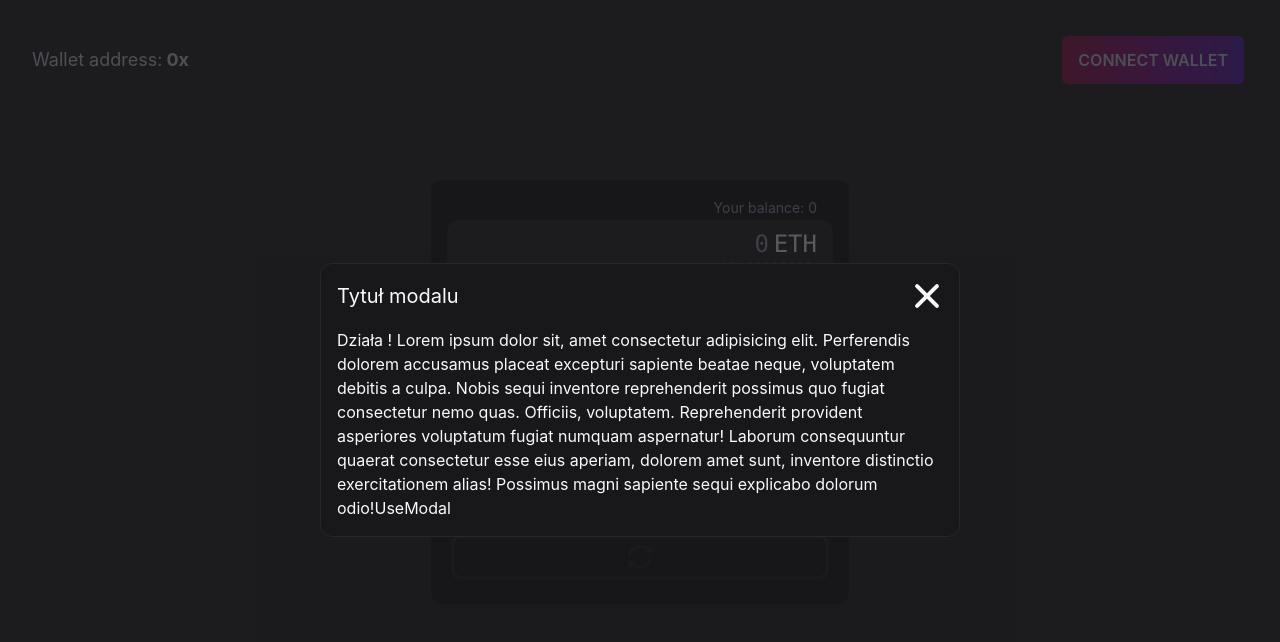
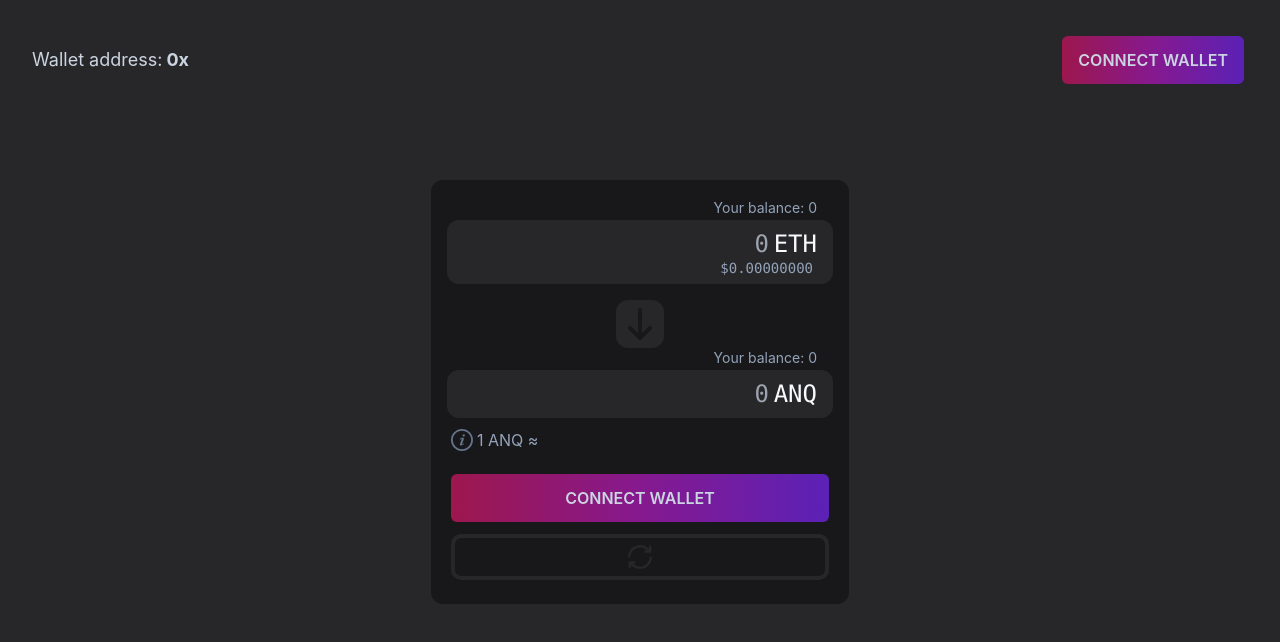
Before and after one commit to anteqkois/ANQSwap, a React (Create React App) app in the folder client/: page / in a window 1280 px wide. Shown: the top 642 px of the page. Built offline with nearby package versions, Linux system fonts and the light colour scheme.

Commit message:
fix overlay bug with layout (tooltip)

```diff
--- a/client/src/components/Swap.jsx
+++ b/client/src/components/Swap.jsx
@@ -302,7 +302,8 @@ const Swap = ({
   // TODO combine two function to one to update amount (check from triger and call right dispatch)
   const handleInputAmount = useCallback(
     (amount, prevAmount) => {
-      let match = handleInputPattern(amount);
+      const match = handleInputPattern(amount);
+      !web3 && setModalConnectWallet(true);
 
       match !== null &&
         (() => {
@@ -320,12 +321,13 @@ const Swap = ({
           });
         })();
     },
-    [state.input.symbol]
+    [state.input.symbol, web3]
   );
 
   const handleOutputAmount = useCallback(
     (amount, prevAmount) => {
-      let match = handleInputPattern(amount);
+      const match = handleInputPattern(amount);
+      !web3 && setModalConnectWallet(true);
 
       match !== null &&
         (() => {
@@ -343,7 +345,7 @@ const Swap = ({
           });
         })();
     },
-    [state.input.symbol]
+    [state.input.symbol, web3]
   );
 
   // to unlock for a short time (lock is to prevent infinity loop)
@@ -434,7 +436,7 @@ const Swap = ({
     [state.output.amount, state.input.symbol]
   );
 
-  const [Modal, setModal] = useModal();
+  const [ModalConnectWallet, setModalConnectWallet] = useModal();
 
   return (
     <div className="relative flex items-center justify-center w-max bg-zinc-900 rounded-xl my-5">
@@ -497,8 +499,12 @@ const Swap = ({
             </svg>
           </Button>
         </div>
-      <Modal>Działa ! Lorem ipsum dolor sit, amet consectetur adipisicing elit. Perferendis dolorem accusamus placeat excepturi sapiente beatae neque, voluptatem debitis a culpa. Nobis sequi inventore reprehenderit possimus quo fugiat consectetur nemo quas.
-      Officiis, voluptatem. Reprehenderit provident asperiores voluptatum fugiat numquam aspernatur! Laborum consequuntur quaerat consectetur esse eius aperiam, dolorem amet sunt, inventore distinctio exercitationem alias! Possimus magni sapiente sequi explicabo dolorum odio!</Modal>
+        <ModalConnectWallet title="Connect wallet ">
+          If you want to use swap, first connect your MetaMask to swap 🦊.
+
+          Lorem ipsum dolor sit amet consectetur adipisicing elit. Dolor, vel adipisci dolores laborum labore ipsa autem ad? Quia velit quos quod distinctio explicabo aut pariatur perspiciatis accusamus a. Amet, iusto.
+          Est quos qui ab ad sint numquam accusantium eaque hic, aut veniam, obcaecati maxime quam repellat necessitatibus aperiam magni perspiciatis accusamus dolor autem nihil ipsum minima pariatur, laboriosam magnam! Iusto.
+        </ModalConnectWallet>
       </div>
     </div>
   );
--- a/client/src/hooks/useModal.jsx
+++ b/client/src/hooks/useModal.jsx
@@ -1,21 +1,24 @@
 import { useState } from "react";
-import ReactDom from "react-dom";
+import { createPortal } from "react-dom";
 
 function useModal() {
-  const [showModal, setShowModal] = useState(true);
+  const [showModal, setShowModal] = useState(false);
 
   const Modal = ({ children, title }) => {
-    return ReactDom.createPortal(
+    return createPortal(
       showModal && (
         <div
           className="fixed inset-0 bg-zinc-900/70 z-100"
-          // onClick={() => setShowModal(false)}
+          onClick={() => setShowModal(false)}
         >
-          <div className="fixed top-1/2 left-1/2 -translate-x-1/2 -translate-y-1/2 p-4 text-slate-50 bg-zinc-900 border border-zinc-800 rounded-xl z-150">
+          <div
+            className="fixed top-1/2 left-1/2 -translate-x-1/2 -translate-y-1/2 p-4 w-fit max-w-xl text-slate-50 bg-zinc-900 border border-zinc-800 rounded-xl z-150"
+            onClick={(e) => e.stopPropagation()}
+          >
             <div className="flex items-center justify-between pb-4">
-              <h1 className="text-xl">Tytuł modalu</h1>
+              <h1 className="text-xl font-bold ">{title}</h1>
               <span
-                className="relative p-4 cursor-pointer z-200"
+                className="relative p-5 cursor-pointer z-200"
                 onClick={() => setShowModal(false)}
               >
                 <span className="absolute top-1/2 left-1/2 -translate-x-1/2 -translate-y-1/2 rotate-45 w-1 h-8 rounded bg-slate-50"></span>
@@ -23,7 +26,6 @@ function useModal() {
               </span>
             </div>
             {children}
-            UseModal
           </div>
         </div>
       ),
--- a/client/src/index.css
+++ b/client/src/index.css
@@ -13,15 +13,15 @@
     background: #333;
     background: rgba(0, 0, 0, 0.85);
     border-radius: 8px;
-    /* bottom: 26px; */
-    top: -60%;
+    /* top: -100%; */
+    bottom: 110%;
     color: #fff;
-    left: 30%;
+    left: 10%;
     padding: 5px 15px;
     position: absolute;
     z-index: 98;
-    /* width: 220px; */
     width: max-content;
+    max-width: 300px;
     pointer-events: none;
     opacity: 0;
     transition: opacity 300ms ease-in-out 100ms;
```
